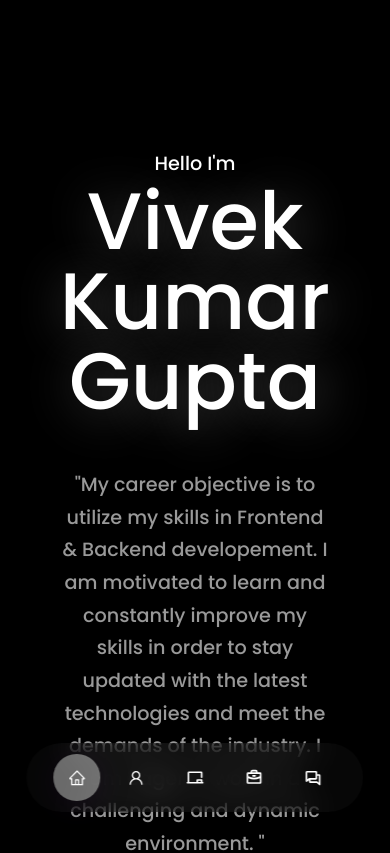
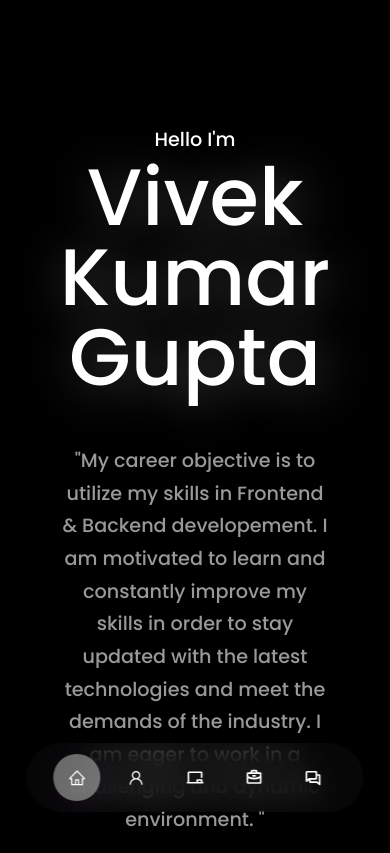
Before and after one commit to vivekgupta2004/Portfolio, a React (Create React App) app: page / in a window 390 px wide. Shown: the top 853 px of the page. Built offline with nearby package versions, Linux system fonts and the light colour scheme.

Commit message:
some changes

```diff
--- a/src/components/header/header.css
+++ b/src/components/header/header.css
@@ -125,8 +125,8 @@ header {
 
 @media screen and (max-width: 1024px) {
     header {
-        margin-top: 3rem;
-        height: 100vh;
+        margin-top: 1.5rem;
+        height: 110vh;
     }
 }
 
```
